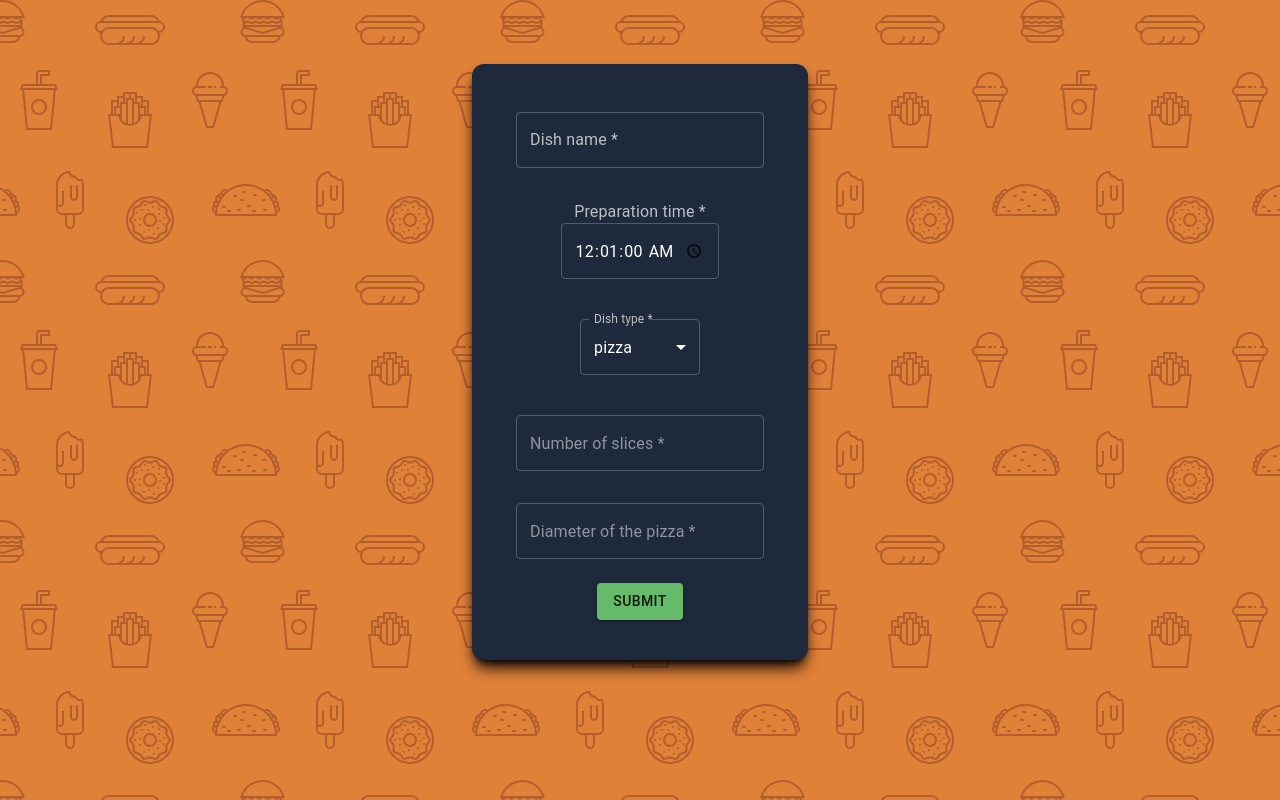
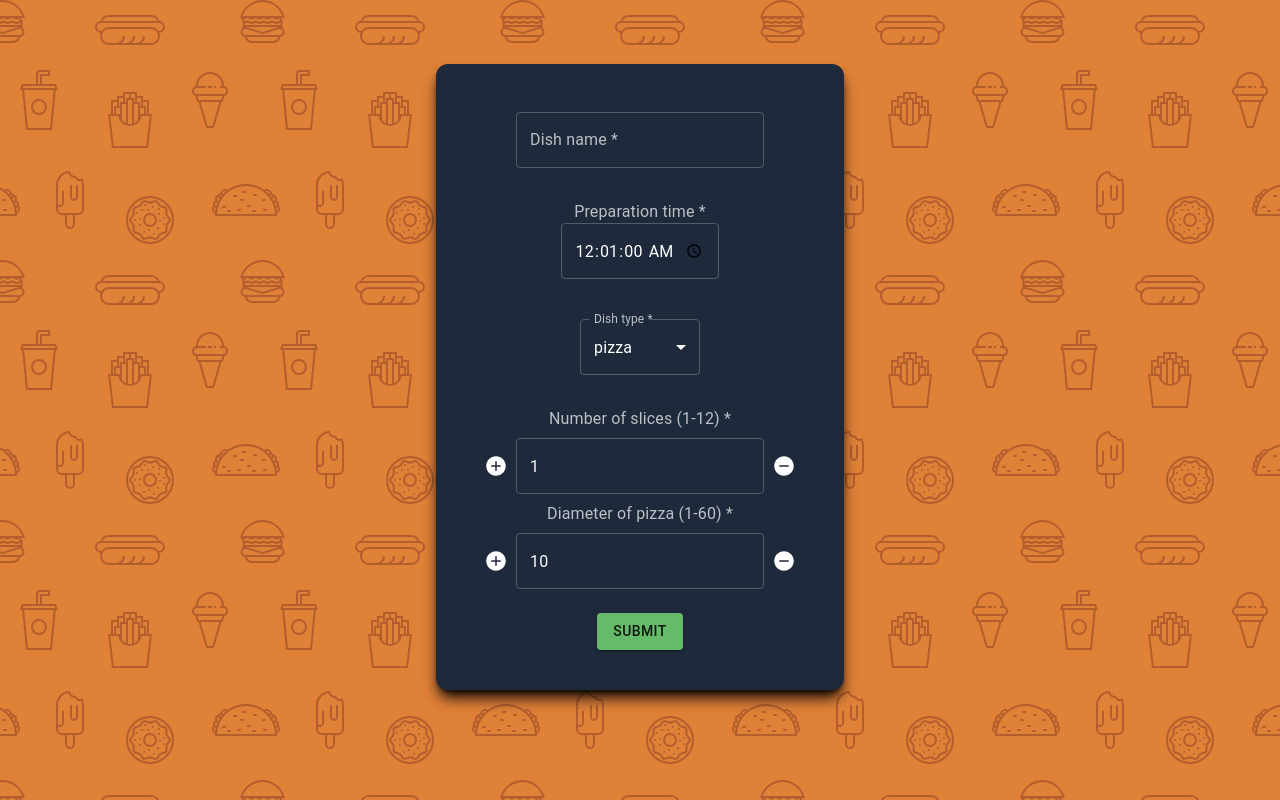
Before and after one commit to bttobi/react-form, a React (Vite) app: page / in a window 1280 px wide. Built offline with nearby package versions, Linux system fonts and the light colour scheme.

Commit message:
more validation checks

```diff
--- a/src/components/dishes/PizzaOptions.tsx
+++ b/src/components/dishes/PizzaOptions.tsx
@@ -1,19 +1,27 @@
-import { TextField } from "@mui/material";
+import { useState } from "react";
+import { InputLabel, TextField, IconButton } from "@mui/material";
 import { motion, AnimatePresence } from "framer-motion";
+import { IoIosAddCircle, IoIosRemoveCircle } from "react-icons/io";
+import setBetween from "../../functions/setBetween";
 
 const PizzaOptions: React.FC<{ register: any; errors: any }> = ({
   register,
   errors,
 }) => {
+  const [slicesVal, setSlicesVal] = useState<string>("1");
+  const [diameterVal, setDiameterVal] = useState<string>("10");
   return (
     <AnimatePresence>
       <motion.div
-        className="pizza-options grid gap-4"
+        className="pizza-options flex flex-col justify-center items-center"
         initial={{ scaleY: 0 }}
         animate={{ scaleY: 1 }}
         exit={{ scaleY: 0 }}
       >
-        <div className="w-full h-full relative py-2 flex flex-col justify-center items-center">
+        <InputLabel id="simple-select-outlined-label">
+          Number of slices (1-12) *
+        </InputLabel>
+        <div className="w-full h-full relative py-2 flex flex-row justify-center items-center">
           <AnimatePresence>
             {errors?.no_of_slices && (
               <motion.p
@@ -26,6 +34,18 @@ const PizzaOptions: React.FC<{ register: any; errors: any }> = ({
               </motion.p>
             )}
           </AnimatePresence>
+          <IconButton
+            onClick={() => {
+              setBetween(
+                Number(slicesVal == "" ? 0 : slicesVal) + 1,
+                "1",
+                "12",
+                setSlicesVal
+              );
+            }}
+          >
+            <IoIosAddCircle />
+          </IconButton>
           <TextField
             {...register("no_of_slices", {
               required: { value: true, message: "This field is required" },
@@ -34,20 +54,39 @@ const PizzaOptions: React.FC<{ register: any; errors: any }> = ({
               min: { value: 1, message: "Value must be between 1 and 12" },
               max: { value: 12, message: "Value must be between 1 and 12" },
               validate: {
-                whole: (val: any) =>
-                  parseInt(val) === val || "Must be a whole number",
+                isNumber: (val: any) =>
+                  parseInt(val) == val || "Input a number",
               },
             })}
             type="number"
             variant="outlined"
-            aria-label="no_of_slices"
-            placeholder="Number of slices *"
+            aria-label="number of slices"
             inputProps={{
               step: "any",
+              inputMode: "numeric",
+              value: `${slicesVal}`,
+            }}
+            onChange={(e) => {
+              setBetween(e.currentTarget.value, "", "12", setSlicesVal);
             }}
           />
+          <IconButton
+            onClick={() =>
+              setBetween(
+                Number(slicesVal == "" ? 0 : slicesVal) - 1,
+                "1",
+                "12",
+                setSlicesVal
+              )
+            }
+          >
+            <IoIosRemoveCircle />
+          </IconButton>
         </div>
-        <div className="w-full h-full relative py-2 flex flex-col justify-center items-center">
+        <InputLabel id="simple-select-outlined-label">
+          Diameter of pizza (1-60) *
+        </InputLabel>
+        <div className="w-full h-full relative py-2 flex flex-row justify-center items-center">
           <AnimatePresence>
             {errors?.diameter && (
               <motion.p
@@ -60,6 +99,18 @@ const PizzaOptions: React.FC<{ register: any; errors: any }> = ({
               </motion.p>
             )}
           </AnimatePresence>
+          <IconButton
+            onClick={() =>
+              setBetween(
+                Number(diameterVal == "" ? 0 : diameterVal) + 10,
+                "1",
+                "60",
+                setDiameterVal
+              )
+            }
+          >
+            <IoIosAddCircle />
+          </IconButton>
           <TextField
             {...register("diameter", {
               required: { value: true, message: "This field is required" },
@@ -79,13 +130,28 @@ const PizzaOptions: React.FC<{ register: any; errors: any }> = ({
             })}
             type="number"
             variant="outlined"
-            aria-label="diameter"
-            placeholder="Diameter of the pizza *"
+            aria-label="pizza diameter"
             className="overflow-hidden"
             inputProps={{
               step: "any",
+              value: `${diameterVal}`,
+            }}
+            onChange={(e) => {
+              setBetween(e.currentTarget.value, "", "12", setDiameterVal);
             }}
           />
+          <IconButton
+            onClick={() =>
+              setBetween(
+                Number(diameterVal == "" ? 0 : diameterVal) - 1,
+                "1",
+                "60",
+                setDiameterVal
+              )
+            }
+          >
+            <IoIosRemoveCircle />
+          </IconButton>
         </div>
       </motion.div>
     </AnimatePresence>
--- a/src/components/dishes/SandwichOptions.tsx
+++ b/src/components/dishes/SandwichOptions.tsx
@@ -1,19 +1,26 @@
-import { TextField } from "@mui/material";
+import { useState } from "react";
+import { TextField, InputLabel, IconButton } from "@mui/material";
 import { motion, AnimatePresence } from "framer-motion";
+import { IoIosAddCircle, IoIosRemoveCircle } from "react-icons/io";
+import setBetween from "../../functions/setBetween";
 
 const SandwichOptions: React.FC<{ register: any; errors: any }> = ({
   register,
   errors,
 }) => {
+  const [slicesVal, setSlicesVal] = useState<string>("1");
   return (
     <AnimatePresence>
       <motion.div
-        className="flex flex-col gap-4"
+        className="flex flex-col justify-center items-center"
         initial={{ scaleY: 0 }}
         animate={{ scaleY: 1 }}
         exit={{ scaleY: 0 }}
       >
-        <div className="w-full h-full relative py-2 flex flex-col justify-center items-center">
+        <InputLabel id="simple-select-outlined-label">
+          Number of bread slices (1-6) *
+        </InputLabel>
+        <div className="w-full h-full relative py-2 flex flex-row justify-center items-center">
           <AnimatePresence>
             {errors?.slices_of_bread && (
               <motion.p
@@ -26,6 +33,18 @@ const SandwichOptions: React.FC<{ register: any; errors: any }> = ({
               </motion.p>
             )}
           </AnimatePresence>
+          <IconButton
+            onClick={() =>
+              setBetween(
+                Number(slicesVal == "" ? 0 : slicesVal) + 1,
+                "1",
+                "6",
+                setSlicesVal
+              )
+            }
+          >
+            <IoIosAddCircle />
+          </IconButton>
           <TextField
             {...register("slices_of_bread", {
               required: { value: true, message: "This field is required" },
@@ -33,20 +52,32 @@ const SandwichOptions: React.FC<{ register: any; errors: any }> = ({
               valueAsNumber: true,
               min: { value: 1, message: "Value must be between 1 and 6" },
               max: { value: 6, message: "Value must be between 1 and 6" },
-              validate: {
-                whole: (val: any) =>
-                  parseInt(val) === val || "Must be a whole number",
-              },
             })}
             type="number"
             variant="outlined"
-            aria-label="slices_of_bread"
-            placeholder="Slices of bread *"
+            aria-label="slices of bread"
             inputProps={{
               step: "any",
+              inputMode: "numeric",
+              value: `${slicesVal}`,
             }}
+            onChange={(e) =>
+              setBetween(e.currentTarget.value, "", "6", setSlicesVal)
+            }
             className="overflow-hidden"
           />
+          <IconButton
+            onClick={() =>
+              setBetween(
+                Number(slicesVal == "" ? 0 : slicesVal) - 1,
+                "1",
+                "6",
+                setSlicesVal
+              )
+            }
+          >
+            <IoIosRemoveCircle />
+          </IconButton>
         </div>
       </motion.div>
     </AnimatePresence>
--- a/src/components/dishes/SoupOptions.tsx
+++ b/src/components/dishes/SoupOptions.tsx
@@ -1,19 +1,26 @@
-import { TextField } from "@mui/material";
-import { AnimatePresence, motion } from "framer-motion";
+import { useState } from "react";
+import { TextField, InputLabel, IconButton } from "@mui/material";
+import { motion, AnimatePresence } from "framer-motion";
+import { IoIosAddCircle, IoIosRemoveCircle } from "react-icons/io";
+import setBetween from "../../functions/setBetween";
 
 const SoupOptions: React.FC<{ register: any; errors: any }> = ({
   register,
   errors,
 }) => {
+  const [spicinessVal, setSpicinessVal] = useState<string>("1");
   return (
     <AnimatePresence>
       <motion.div
-        className="flex flex-col gap-4"
+        className="flex flex-col justify-center items-center"
         initial={{ scaleY: 0 }}
         animate={{ scaleY: 1 }}
         exit={{ scaleY: 0 }}
       >
-        <div className="w-full h-full relative py-2 flex flex-col justify-center items-center">
+        <InputLabel id="simple-select-outlined-label">
+          Spiciness scale (1-10) *
+        </InputLabel>
+        <div className="w-full h-full relative py-2 flex flex-row justify-center items-center">
           {errors?.spiciness_scale && (
             <motion.p
               initial={{ opacity: 0 }}
@@ -24,6 +31,18 @@ const SoupOptions: React.FC<{ register: any; errors: any }> = ({
               {errors?.spiciness_scale?.message}
             </motion.p>
           )}
+          <IconButton
+            onClick={() =>
+              setBetween(
+                Number(spicinessVal == "" ? 0 : spicinessVal) + 1,
+                "1",
+                "10",
+                setSpicinessVal
+              )
+            }
+          >
+            <IoIosAddCircle />
+          </IconButton>
           <TextField
             {...register("spiciness_scale", {
               required: { value: true, message: "This field is required" },
@@ -31,19 +50,31 @@ const SoupOptions: React.FC<{ register: any; errors: any }> = ({
               valueAsNumber: true,
               min: { value: 1, message: "Value must be between 1 and 10" },
               max: { value: 10, message: "Value must be between 1 and 10" },
-              validate: {
-                whole: (val: any) =>
-                  parseInt(val) === val || "Must be a whole number",
-              },
             })}
             type="number"
             variant="outlined"
-            aria-label="spiciness_scale"
-            placeholder="Spiciness scale *"
+            aria-label="spiciness scale"
             inputProps={{
               step: "any",
+              inputMode: "numeric",
+              value: `${spicinessVal}`,
             }}
+            onChange={(e) =>
+              setBetween(e.currentTarget.value, "", "10", setSpicinessVal)
+            }
           />
+          <IconButton
+            onClick={() =>
+              setBetween(
+                Number(spicinessVal == "" ? 0 : spicinessVal) - 1,
+                "1",
+                "10",
+                setSpicinessVal
+              )
+            }
+          >
+            <IoIosRemoveCircle />
+          </IconButton>
         </div>
       </motion.div>
     </AnimatePresence>
```
